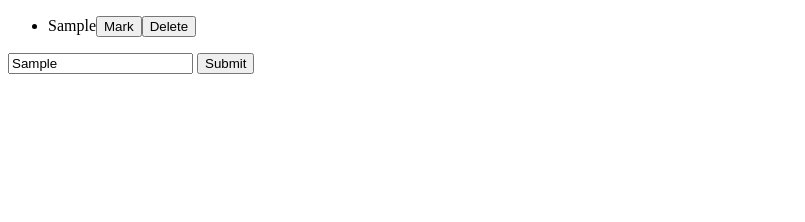
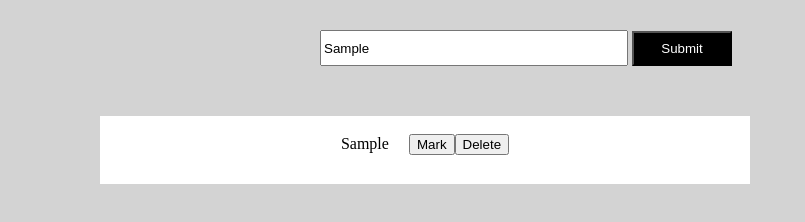
Before and after one commit to facg3/SSST-T0DoList, a website: page index.html in a window 1280 px wide. Both pictures are taken after typing "Sample" into the empty fields and a click on the input "Submit". Shown: the whole page, without its empty margins (0-805 px from the left). Drawn offline with Linux system fonts and the light colour scheme.

Commit message:
Span Description

```diff
--- a/dom.js
+++ b/dom.js
@@ -5,6 +5,11 @@
 
   var createTodoNode = function(todo) {
         var todoNode = document.createElement('li');
+        console.log(todoNode) ;
+
+        var SpanDescription = document.createElement('span') ;
+        SpanDescription.textContent = todo.description ;
+
         var deleteButtonNode = document.createElement('button');
         deleteButtonNode.innerText="Delete";
         deleteButtonNode.addEventListener('click', function(event) {
@@ -20,17 +25,22 @@
         });
 
         todoNode.id=todo.id;
-        todoNode.innerText=todo.description;
-        if(todo.done===true){
+       //   todoNode.innerText=todo.description;
+        if(todo.done === true){
 
-          todoNode.className+=" todo-checked";
+          // todoNode.firstChild.className += "todo-checked";
+          SpanDescription.className += "todo-checked" ;
           markButtonNode.innerText="Unmark";
+
         }
           else {
-            todoNode.className+=" todo-not-checked";
+            // todoNode.className += "todo-not-checked";
+            SpanDescription.className += "todo-not-checked" ;
             markButtonNode.innerText="Mark";
-            console.log(todoNode) ;
+            // console.log(todoNode) ;
           }
+
+        todoNode.appendChild(SpanDescription);
         todoNode.appendChild(markButtonNode);
         todoNode.appendChild(deleteButtonNode);
 
--- a/index.html
+++ b/index.html
@@ -6,15 +6,16 @@
     <link rel="stylesheet" href="./style.css">
   </head>
   <body>
+
+    <form id="add-todo">
+      <input type="text" name="description" value="">
+      <input type="submit" name="" value="Submit">
+    </form>
     <div id = "todo-container">
         <ul>
 
         </ul>
     </div>
-    <form id="add-todo">
-      <input type="text" name="description" value="">
-      <input type="submit" name="" value="Submit">
-    </form>
   </body>
   <script type="text/javascript" src = "./logic.js"></script>
   <script type="text/javascript" src = "./dom.js"></script>
--- a/style.css
+++ b/style.css
@@ -0,0 +1,52 @@
+.todo-not-checked {
+   text-decoration: none ;
+}
+
+.todo-checked {
+  text-decoration: line-through;
+}
+
+body {
+  background-color:  #d3d3d3 ;
+  width: 100% ;
+  margin: 0 auto;
+  margin: 0 ; padding: 0 ;
+}
+ul li {
+  margin-top: 50px ;
+  list-style-type: none;
+}
+
+form{
+  padding-top: 30px ;
+  margin-bottom: 10px ;
+  width: 50% ;
+  margin: 0 auto;
+
+}
+form input[type = submit] {
+    color: white ;
+    background-color: black ;
+    height: 35px ; width: 100px ;
+}
+form input[type = text] {
+  width: 300px ;
+  height: 30px ;
+}
+#todo-container {
+  margin-left: 60px ;
+}
+#todo-container li {
+ padding-top: 18px ;
+ text-align: center;
+ height: 50px ;
+ width: 650px ;
+ background-color: white ;
+
+}
+#todo-container ul li span {
+  margin-right: 20px ;
+}
+#todo-container ul li input[type = submit] {
+
+}
```
